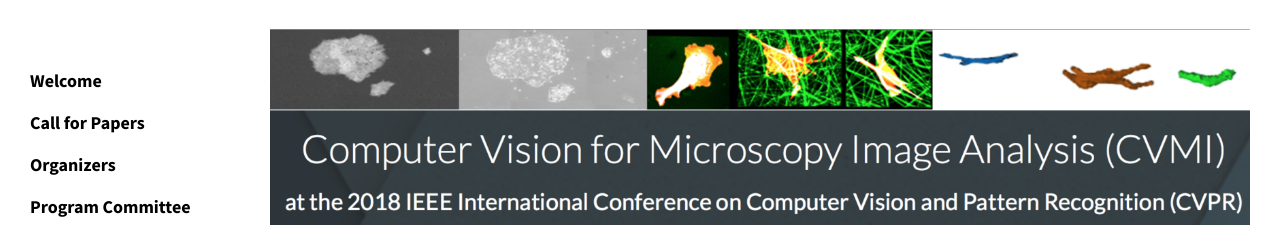
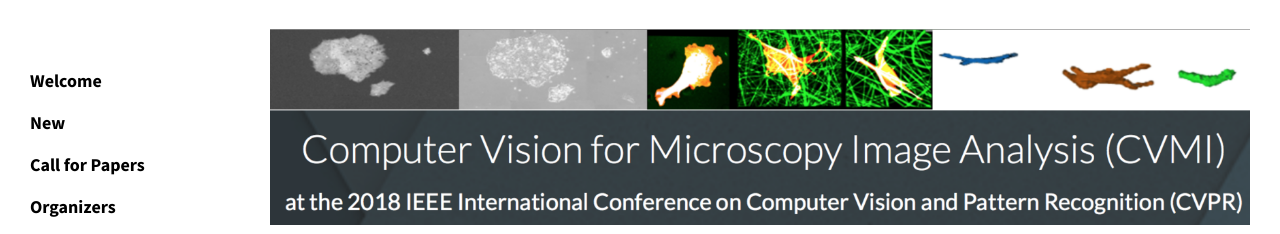
Before and after one commit to CVMI2018/cvmi2018.github.io, a plain HTML site: page index.html in a window 1280 px wide. Shown: the top 234 px of the page. Drawn offline with nearby package versions, Linux system fonts and the light colour scheme.

Commit message:
Update index.html

```diff
--- a/index.html
+++ b/index.html
@@ -42,6 +42,7 @@
       </div>
       <ul class="nav">
         <li><a href="./index.html" title=""><font size="4"><strong>Welcome</strong></font></a></li>
+         <li><a href="./new.html" title=""><font size="4"><strong>New</strong></font></a></li>
         <li><a href="./callForPaper.html" title=""><font size="4"><strong>Call for Papers</strong></font></a></li>
         <li><a href="./organizers.html" title=""><font size="4"><strong>Organizers</strong></font></a></li>
         <li><a href="./comittee.html" title=""><font size="4"><strong>Program Committee</strong></font></a></li>
```
